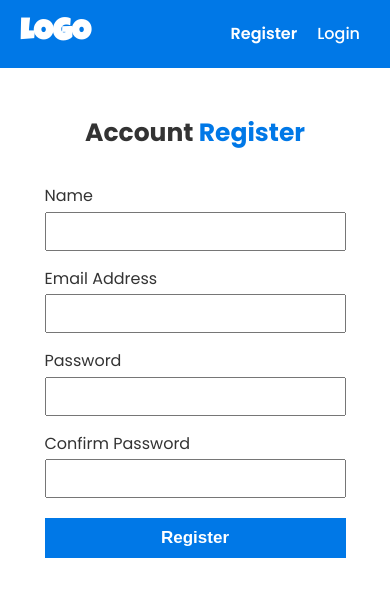
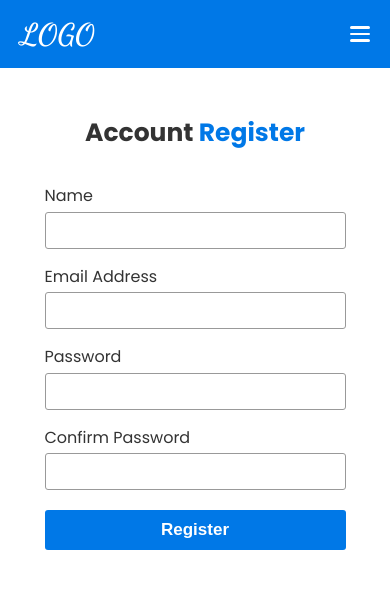
Before and after one commit to oluwakemi-dada/Fashion-Designer-Measurements-Keeper, a React (Create React App) app in the folder client/: page /register in a window 390 px wide. Shown: the top 596 px of the page. Built offline with nearby package versions, Linux system fonts and the light colour scheme; the HTML template or start-up script is replaced by a standard one.

Commit message:
Added hamburger menu

```diff
--- a/client/src/App.css
+++ b/client/src/App.css
@@ -1,6 +1,5 @@
 @import url('https://fonts.googleapis.com/css2?family=Poppins:wght@300;400;500;600;700;900&display=swap');
-@import url('https://fonts.googleapis.com/css2?family=Luckiest+Guy&display=swap');
-
+@import url('https://fonts.googleapis.com/css2?family=Dancing+Script:wght@700&family=Pacifico&display=swap');
 /* Global Styles */
 :root {
   --color-white: #fff;
--- a/client/src/App.js
+++ b/client/src/App.js
@@ -1,7 +1,7 @@
 import React, { Fragment } from 'react';
 import { BrowserRouter as Router, Route, Switch } from 'react-router-dom';
 import styled from 'styled-components';
-import Navbar from './components/layout/Navbar';
+import Navbar from './components/layout/menu/Navbar';
 import Home from './components/pages/Home';
 import CreateContact from './components/pages/CreateContact';
 import EditContact from './components/pages/EditContact';
--- a/client/src/components/auth/AuthResources.js
+++ b/client/src/components/auth/AuthResources.js
@@ -38,6 +38,8 @@ export const Input = styled.input`
   padding: 1rem;
   margin-bottom: 1.5rem;
   margin-top: 0.3rem;
+  border: 0.5px solid #999;
+  border-radius: 3px;
 `;
 
 export const Button = styled.button`
@@ -45,6 +47,7 @@ export const Button = styled.button`
   color: #fff;
   height: 4rem;
   width: 100%;
+  border-radius: 3px;
   margin-top: 0.5rem;
   border: none;
   font-size: 1.7rem;
--- a/client/src/components/layout/Navbar.js
+++ /dev/null
@@ -1,119 +0,0 @@
-import React, { Fragment, useContext } from 'react';
-import PropTypes from 'prop-types';
-import { NavLink } from 'react-router-dom';
-import styled from 'styled-components';
-import { FaSignOutAlt } from 'react-icons/fa';
-import AuthContext from '../../context/auth/authContext';
-import ContactContext from '../../context/contact/contactContext';
-
-const NavbarMenu = styled.div`
-  background: #0078e7;
-  color: #fff;
-  display: flex;
-  align-items: center;
-  justify-content: space-between;
-  padding: 0.7rem 2rem;
-  width: 100%;
-  margin-bottom: 2rem;
-`;
-
-const Logo = styled.h1`
-  margin: 0.3rem 0;
-  font-weight: 700;
-  font-size: 3rem;
-  font-family: 'Luckiest Guy', cursive;
-  display: flex;
-  flex-direction: column;
-  align-items: center;
-  justify-content: center;
-`;
-
-const List = styled.ul`
-  display: flex;
-  align-items: center;
-`;
-
-const Logout = styled.a`
-  display: flex;
-  align-items: center;
-`;
-
-const Navbar = ({ title }) => {
-  const authContext = useContext(AuthContext);
-  const contactContext = useContext(ContactContext);
-
-  const { isAuthenticated, logout } = authContext;
-  const { clearContacts } = contactContext;
-
-  const onLogout = () => {
-    logout();
-    clearContacts()
-  };
-
-  const authLinks = (
-    <Fragment>
-      <li>
-        <NavLink to='/' className='navlink' activeClassName='selected' exact>
-          Dashboard
-        </NavLink>
-      </li>
-      <li>
-        <NavLink
-          to='/create'
-          className='navlink'
-          activeClassName='selected'
-          exact
-        >
-          Create Contact
-        </NavLink>
-      </li>
-      <li>
-        <Logout onClick={onLogout} href='#!' className='navlink'>
-          <FaSignOutAlt style={{ marginRight: '.5rem' }} />
-          <span>Logout</span>
-        </Logout>
-      </li>
-    </Fragment>
-  );
-
-  const guestLinks = (
-    <Fragment>
-      <li>
-        <NavLink
-          to='/register'
-          className='navlink'
-          activeClassName='selected'
-          exact
-        >
-          Register
-        </NavLink>
-      </li>
-      <li>
-        <NavLink
-          to='/login'
-          className='navlink'
-          activeClassName='selected'
-          exact
-        >
-          Login
-        </NavLink>
-      </li>
-    </Fragment>
-  );
-  return (
-    <NavbarMenu>
-      <Logo>{title}</Logo>
-      <List>{isAuthenticated ? authLinks : guestLinks}</List>
-    </NavbarMenu>
-  );
-};
-
-Navbar.propTypes = {
-  title: PropTypes.string.isRequired,
-};
-
-Navbar.defaultProps = {
-  title: 'LOGO',
-};
-
-export default Navbar;
--- /dev/null
+++ b/client/src/components/layout/menu/HamburgerNav.js
@@ -0,0 +1,60 @@
+import React, { Fragment, useState } from 'react';
+import styled from 'styled-components';
+import RightNav from './RightNav';
+
+const HamburgerMenu = styled.div`
+  width: 2rem;
+  height: 2rem;
+  display: flex;
+  justify-content: space-around;
+  flex-flow: column nowrap;
+  z-index: 2;
+  display: none;
+
+  @media (max-width: 768px) {
+    display: flex;
+    justify-content: space-around;
+    flex-flow: column nowrap;
+  }
+
+  div {
+    width: 2rem;
+    height: 0.25rem;
+    background: #fff;
+    border-radius: 10px;
+    transform-origin: 1px;
+    transition: transform 0.3s linear;
+
+    &:nth-child(1) {
+      transform: ${({ open }) => (open ? 'rotate(45deg)' : 'rotate(0)')};
+    }
+    &:nth-child(2) {
+      transform: ${({ open }) => (open ? 'translateX(100%)' : 'translateX(0)')};
+      opacity: ${({ open }) => (open ? 0 : 1)};
+    }
+    &:nth-child(3) {
+      transform: ${({ open }) => (open ? 'rotate(-45deg)' : 'rotate(0)')};
+    }
+  }
+`;
+
+const HamburgerNav = () => {
+  const [open, setOpen] = useState(false);
+
+  const onOpenMenu = () => {
+    setOpen(!open);
+  };
+
+  return (
+    <Fragment>
+      <HamburgerMenu open={open} onClick={onOpenMenu}>
+        <div />
+        <div />
+        <div />
+      </HamburgerMenu>
+      <RightNav open={open} setOpen={setOpen} />
+    </Fragment>
+  );
+};
+
+export default HamburgerNav;
--- /dev/null
+++ b/client/src/components/layout/menu/Navbar.js
@@ -0,0 +1,49 @@
+import React from 'react';
+import PropTypes from 'prop-types';
+import styled from 'styled-components';
+
+import HamburgerNav from './HamburgerNav';
+
+const NavbarMenu = styled.div`
+  background: #0078e7;
+  color: #fff;
+  display: flex;
+  align-items: center;
+  justify-content: space-between;
+  padding: 0.7rem 2rem;
+  width: 100%;
+  margin-bottom: 2rem;
+  position: sticky;
+  top: 0;
+`;
+
+const Logo = styled.h1`
+  margin: 0.3rem 0;
+  font-weight: 700;
+  font-size: 3rem;
+  font-family: 'Dancing Script', cursive;
+  display: flex;
+  flex-direction: column;
+  align-items: center;
+  justify-content: center;
+`;
+
+const Navbar = ({ title }) => {
+  return (
+    <NavbarMenu>
+      <Logo>{title}</Logo>
+
+      <HamburgerNav />
+    </NavbarMenu>
+  );
+};
+
+Navbar.propTypes = {
+  title: PropTypes.string.isRequired,
+};
+
+Navbar.defaultProps = {
+  title: 'LOGO',
+};
+
+export default Navbar;
--- /dev/null
+++ b/client/src/components/layout/menu/RightNav.js
@@ -0,0 +1,119 @@
+import React, { Fragment, useContext } from 'react';
+import styled from 'styled-components';
+import { NavLink } from 'react-router-dom';
+import { FaSignOutAlt } from 'react-icons/fa';
+import AuthContext from '../../../context/auth/authContext';
+import ContactContext from '../../../context/contact/contactContext';
+
+const Logout = styled.a`
+  display: flex;
+  align-items: center;
+`;
+
+const List = styled.ul`
+  display: flex;
+  align-items: center;
+  flex-flow: row nowrap;
+
+  @media (max-width: 768px) {
+    flex-flow: column nowrap;
+    position: fixed;
+    transform: ${({ open }) => (open ? 'translateX(0)' : 'translateX(100%)')};
+    top: 0;
+    right: 0;
+    height: 100vh;
+    width: 100%;
+    background: #000080;
+    justify-content: center;
+    transition: transform 0.3s ease-in-out;
+  }
+`;
+
+const ListItem = styled.li`
+  @media (max-width: 768px) {
+    padding: 0.7rem;
+    margin: 1rem 0;
+  }
+`;
+
+const RightNav = ({ open, setOpen }) => {
+  const authContext = useContext(AuthContext);
+  const contactContext = useContext(ContactContext);
+
+  const { logout, isAuthenticated } = authContext;
+  const { clearContacts } = contactContext;
+
+  const onCloseHamburger = () => {
+    setOpen(false);
+  };
+
+  const onLogout = () => {
+    logout();
+    clearContacts();
+    onCloseHamburger();
+  };
+
+  const authLinks = (
+    <List open={open}>
+      <ListItem>
+        <NavLink
+          to='/'
+          className='navlink'
+          activeClassName='selected'
+          onClick={onCloseHamburger}
+          exact
+        >
+          Dashboard
+        </NavLink>
+      </ListItem>
+      <ListItem>
+        <NavLink
+          to='/create'
+          className='navlink'
+          activeClassName='selected'
+          onClick={onCloseHamburger}
+          exact
+        >
+          Create Contact
+        </NavLink>
+      </ListItem>
+      <ListItem>
+        <Logout onClick={onLogout} href='#!' className='navlink'>
+          <FaSignOutAlt style={{ marginRight: '.5rem' }} />
+          <span>Logout</span>
+        </Logout>
+      </ListItem>
+    </List>
+  );
+
+  const guestLinks = (
+    <List open={open}>
+      <ListItem>
+        <NavLink
+          to='/register'
+          className='navlink'
+          activeClassName='selected'
+          onClick={onCloseHamburger}
+          exact
+        >
+          Register
+        </NavLink>
+      </ListItem>
+      <ListItem>
+        <NavLink
+          to='/login'
+          className='navlink'
+          activeClassName='selected'
+          onClick={onCloseHamburger}
+          exact
+        >
+          Login
+        </NavLink>
+      </ListItem>
+    </List>
+  );
+
+  return <Fragment>{isAuthenticated ? authLinks : guestLinks}</Fragment>;
+};
+
+export default RightNav;
```
Also changed, not shown: client/src/components/layout/menu/MenuResources.js (added).
